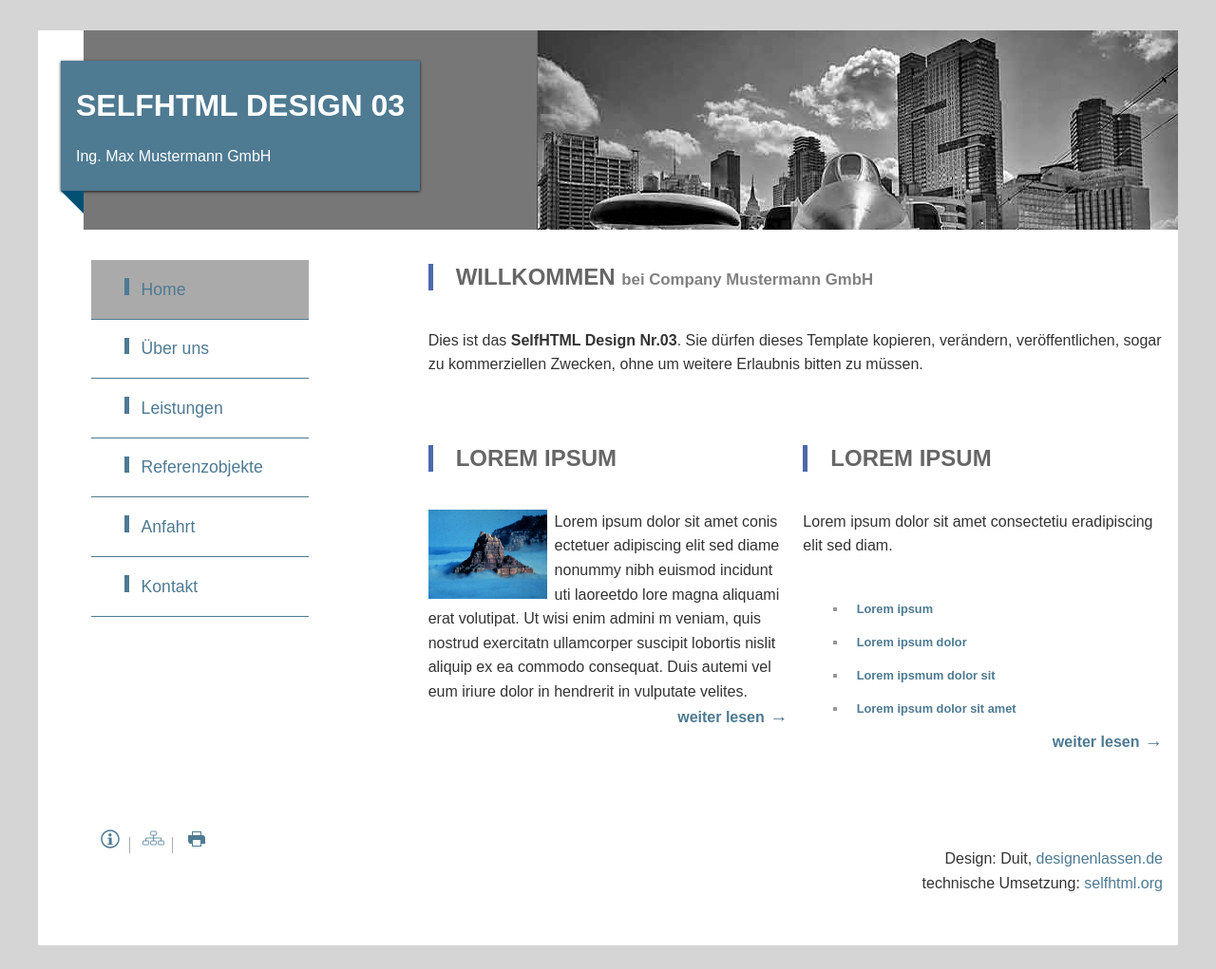
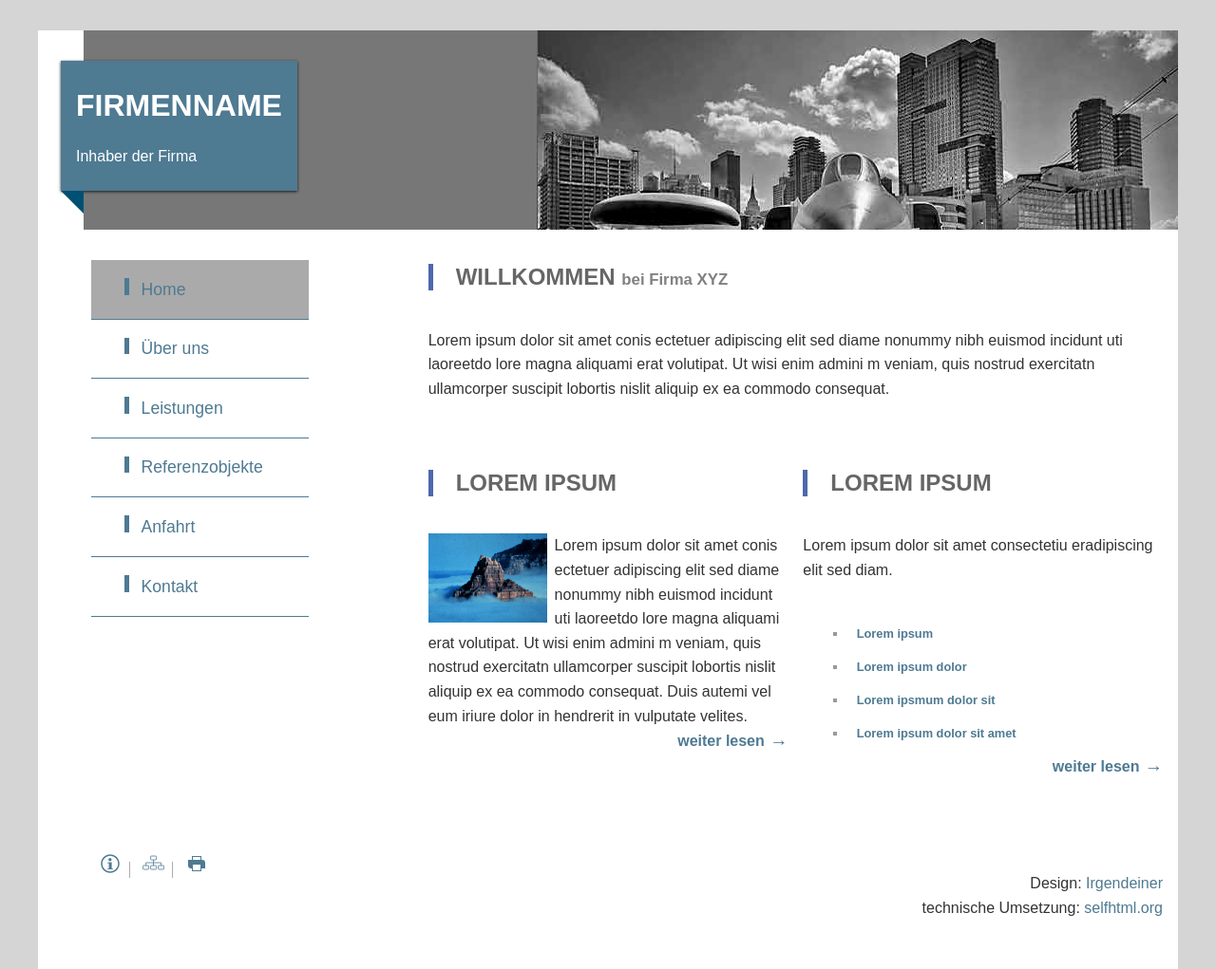
Before and after one commit to Chandolu69/Chandolu69.github.io, a plain HTML site: page index.html in a window 1280 px wide. Shown: the whole page at 95% size. Before the commit the page ends 996 px from the top, so only its background shows below. Drawn offline with Linux system fonts and the light colour scheme.

Commit message:
v0.001
Erste kleine Änderungen

```diff
--- a/index.html
+++ b/index.html
@@ -5,14 +5,14 @@
 	<meta name="viewport" content="width=device-width, initial-scale=1.0">
     <meta name="description" content="Beispiel-Design Nr. 03 von SelfHTML.org" />
     <link rel="stylesheet" href="css/style.css">
-	<title>SelfHTML Design 03</title>
+	<title>Firma XYZ</title>
 </head>
 <body>
 
 <header>
     <a class="ribbon" tabindex="-1" title="zurück zur Startseite!" href="index.html">
-	   <h1 id="logo">SelfHTML Design 03</h1>
-       <p>Ing. Max Mustermann GmbH</span></p>
+	   <h1 id="logo">Firmenname</h1>
+       <p>Inhaber der Firma</span></p>
     </a>
 </header>
 
@@ -30,9 +30,9 @@
 	</nav>
 
 	<section id="intro">
-	<h2>Willkommen <span>bei Company Mustermann GmbH</span></h2>
+	<h2>Willkommen <span>bei Firma XYZ</span></h2>
     <p>
-		Dies ist das <strong>SelfHTML Design Nr.03</strong>. Sie dürfen dieses Template kopieren, verändern, veröffentlichen, sogar zu kommerziellen Zwecken, ohne um weitere Erlaubnis bitten zu müssen.
+            Lorem ipsum dolor sit amet conis ectetuer adipiscing elit sed diame nonummy nibh euismod incidunt uti laoreetdo lore magna aliquami erat volutipat. Ut wisi enim admini m veniam, quis nostrud exercitatn ullamcorper suscipit lobortis nislit aliquip ex ea commodo consequat.
 	</p>
     </section>
 
@@ -70,7 +70,7 @@
 		<li><a href="2-contact.html" title="impressum"><img src="img/print.svg" alt="print"></a></li>
 	</ul>
     <p>
-    	Design: Duit, <a href="http://designenlassen.de/">designenlassen.de</a><br>
+    	Design: <a href="chandolu69.github.io/">Irgendeiner</a><br>
 		technische Umsetzung: <a href="http://selfhtml.org">selfhtml.org</a>
     </p>
 </footer>
```
Also changed, not shown: 1-unterseite.html (+5 -5 lines), 2-contact.html (+5 -5 lines).
